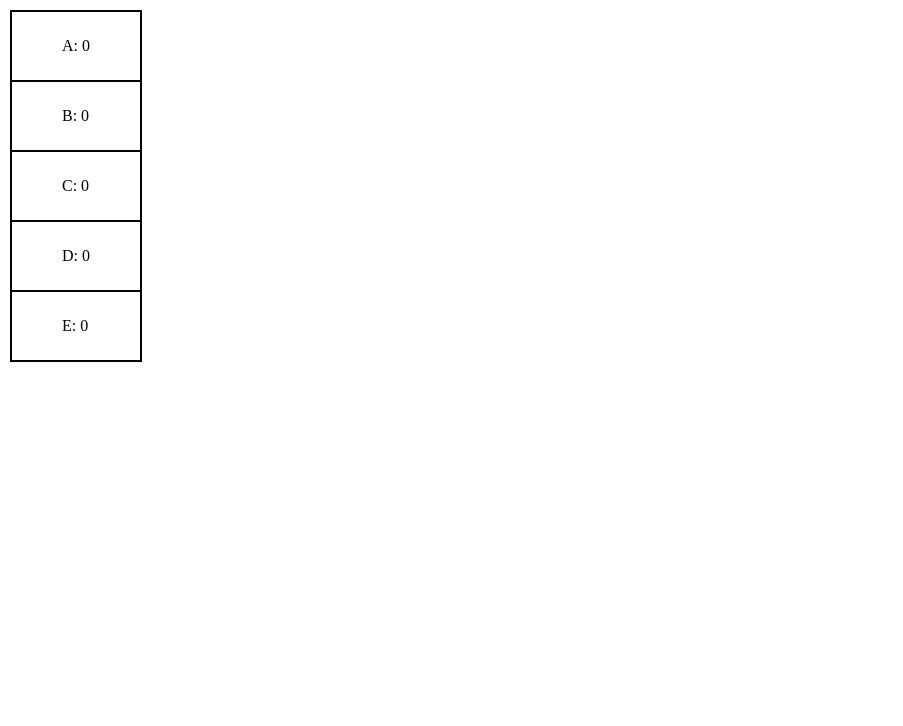
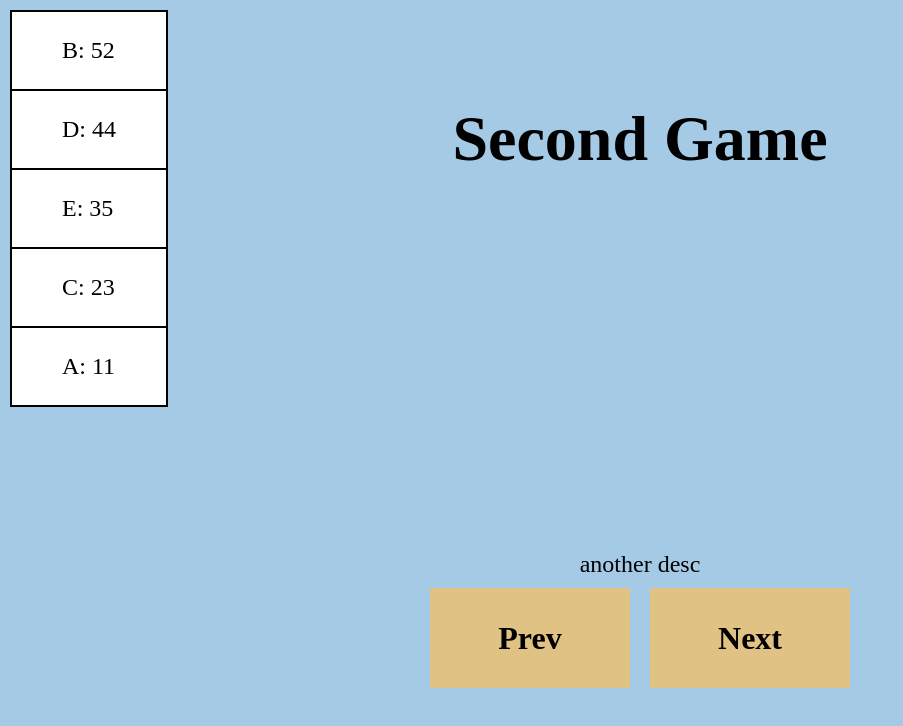
Before and after one commit to iangitscode/games-night-scoreboard, a plain HTML site: page index.html in a window 1280 px wide. Shown: the whole page, without its empty margins (0-903 px from the left). Drawn offline with Linux system fonts and the light colour scheme.

Commit message:
Add nav buttons and main page components

```diff
--- a/index.html
+++ b/index.html
@@ -1,15 +1,33 @@
 <!--
-	Well well well aren't you a curious one?
-	I too enjoy taking a peek under the hood once in a while.
-	I know this is lazy programming, I'm a lazy person. Deal with it.
-	If you promise not to rat me out, message me the super secret password "password" for extra points
-	-->
+Well well well aren't you a curious one?
+I too enjoy taking a peek under the hood once in a while.
+I know this is lazy programming, I'm a lazy person. Deal with it.
+If you promise not to rat me out, message me the super secret password "password" for some extra points!
+-->
 <html>
 	<head>
 		<link rel="stylesheet" href="styles.css"/>
 	</head>
 	<body>
+		<div class="main">
+			<div class="title">
 
+			</div>
+			<div class="context">
+
+			</div>
+			<div class="bottom-row">
+				<div class="description"></div>
+				<div class="buttons">
+					<div class="button">
+						Prev
+					</div>
+					<div class="button">
+						Next
+					</div>
+				</div>
+			</div>
+		</div>
 	</body>
 	<script type="text/javascript" src="script.js"></script>
 </html>
--- a/script.js
+++ b/script.js
@@ -1,21 +1,26 @@
 // Load data from csv
 let players = "A,B,C,D,E";
 let data = `
-1,2,3,4,5
-10,50,20,40,30
+0,0,0,0,0,Start,"Everyone is equal.",Capture.PNG
+1,2,3,4,5,First Game,"But some are more equal than others.",here is some context
+10,50,20,40,30,Second Game, another desc
 `;
 
 players	= players.split(',');
+const NUM_PLAYERS = players.length;
+
 data = data.split('\n').map((line) => {
 	return line.split(",").map((num) => {
-		return parseFloat(num);
+		return isNaN(parseFloat(num)) ? num : parseFloat(num);
 	});
 });
+console.log(data);
 data = data.slice(1, data.length - 1);
 
 function getScore(player, rounds) {
 	let count = 0;
-	for (let i = 0; i < rounds; ++i) {
+	// Since there is a row of zeros
+	for (let i = 1; i < rounds + 1; ++i) {
 		count += data[i][player];
 	}
 	return count;
@@ -23,7 +28,7 @@ function getScore(player, rounds) {
 
 function calculateScores(rounds) {
 	let output = [];
-	for (let i in players) {
+	for (let i = 0; i < NUM_PLAYERS; ++i) {
 		output.push([players[i], getScore(i, rounds)])
 	}
 	return output.sort((a,b) => b[1] - a[1]);
@@ -32,20 +37,50 @@ function calculateScores(rounds) {
 function populateScores(rounds) {
 	const playerBox = document.getElementById("players");
 	const scores = calculateScores(rounds);
-	for (let i = 0; i < scores.length; ++i) {
+	for (let i in scores) {
 		playerBox.children[i].innerText = scores[i][0] + ": " + scores[i][1];
 	}
+}
+
+function showStage(stage) {
+	document.getElementsByClassName("title")[0].innerText = data[stage][NUM_PLAYERS];
+	document.getElementsByClassName("description")[0].innerText = data[stage][NUM_PLAYERS + 1];
+	// Shit code because speed matters
+	const contextBox = document.getElementsByClassName("context")[0];
+	try {
+		contextBox.innerHTML = "";
+		let context = data[stage][NUM_PLAYERS + 2];
+		console.log(context)
+		// Snip pic gives .PNG
+		if (context.includes(".PNG")) {
+			console.log("hello");
+			contextBox.innerHTML = `<img src="assets/` + context + `">`;
+		} else {
+			contextBox.innerHTML = context;
+		}
+	} catch (e) {}
+	populateScores(stage);
 }
 
 // Create initial boxes
 let playerBox = document.createElement("div");
 playerBox.id = "players";
-for (let i in data[0]) {
+for (let i in players) {
 	let pBox = document.createElement("div");
 	pBox.classList.add("player");
 	playerBox.appendChild(pBox);
 }
 document.body.appendChild(playerBox);
-populateScores(0);
 
-let game = [];
+// Register event listeners
+document.getElementsByClassName("button")[0].addEventListener("click", () => {
+	if (currStage != 0) showStage(--currStage);
+});
+
+document.getElementsByClassName("button")[1].addEventListener("click", () => {
+	if (currStage < data.length - 1) showStage(++currStage);
+});
+
+// Initialize with the current scores
+let currStage = data.length - 1;
+showStage(currStage);
--- a/styles.css
+++ b/styles.css
@@ -4,14 +4,65 @@
 	left: 10px;
 	display: flex;
 	flex-direction: column;
+  background-color: white;
 }
 
 .player {
 	padding: 25px 50px;
 	border: 2px solid black;
 	border-bottom: 0px;
+  font-size: 1.5em;
 }
 
 .player:last-child {
 	border-bottom: 2px solid black;
 }
+
+.main {
+  display: flex;
+  flex-direction: column;
+  align-items: center;
+  justify-content: space-around;
+  height: 100%;
+}
+
+.bottom-row {
+  display: flex;
+  flex-direction: column;
+  justify-content: center;
+  align-items: center;
+}
+
+.buttons {
+  display: flex;
+}
+
+.button {
+  cursor: pointer;
+  width: 200px;
+  height: 100px;
+  background-color: #e0c284;
+  display: flex;
+  align-items: center;
+  justify-content: center;
+  margin: 10px;
+  font-weight: 600;
+  font-size: 2em;
+}
+
+.button:hover {
+  background-color: #d9b05b;
+}
+
+.title {
+  font-weight: 600;
+  font-size: 4em;
+}
+
+.description {
+  font-size: 1.5em;
+}
+
+body {
+  background-color: #a5cae6;
+}
```
Also changed, not shown: assets/Capture.PNG (added).
